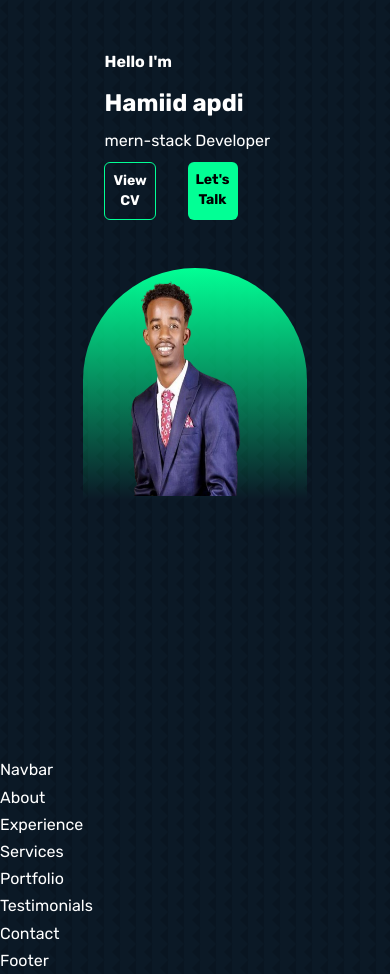
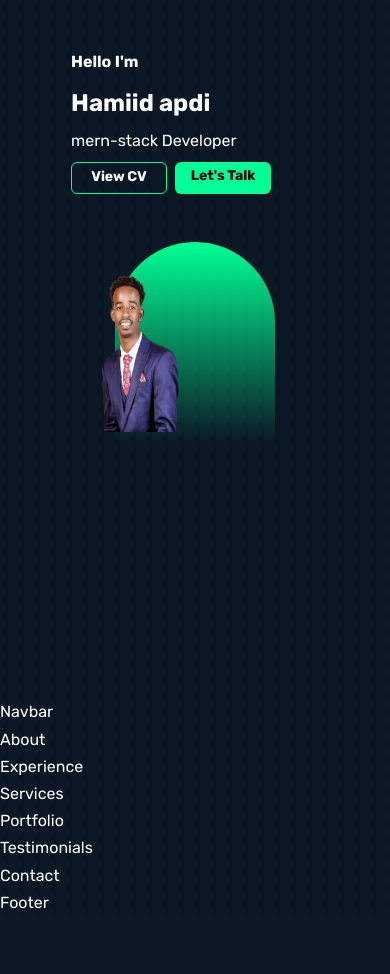
Before and after one commit to haamid10/haamid, a React (Vite) app: page / in a window 390 px wide. Shown: the top 974 px of the page. After the commit the page ends 916 px from the top, so only its background shows below. Built offline with nearby package versions, Linux system fonts and the light colour scheme.

Commit message:
clubs is best place

```diff
--- a/src/Components/headerDive/Header.jsx
+++ b/src/Components/headerDive/Header.jsx
@@ -10,10 +10,10 @@ const Header = () => {
         <h5 className=' font-semibold lg:text-sm mb-3'>Hello I'm</h5>
         <h1 className='font-bold text-2xl lg:text-4xl mb-2'>Hamiid apdi</h1>
         <h5 className='font-light mb-2  '>mern-stack Developer</h5>
-        <div className='mr-12 gap-8  flex'>
-        <a className=' border border-greeen px-2 py-2 rounded-md  hover:bg-greeen text-sm text-center  font-semibold hover:text-black hover:border-none
+        <div className='mr-12 gap-2 lg:gap-8  flex'>
+        <a className=' border w-24 lg:w-fit lg:h-fit h-8 py-1 lg:py-2 border-greeen  lg:px-2 rounded-md  hover:bg-greeen text-sm text-center  font-semibold hover:text-black hover:border-none
         ' href={CV} view>View CV</a>
-        <a className='  bg-greeen p-2 text-center text-black rounded-md   font-semibold hover:text-white hover:bg-transparent hover:border hover:border-greeen text-sm
+        <a className='w-24 lg:w-fit lg:h-fit h-8 py-1 lg:py-2  bg-greeen p-2 text-center text-black rounded-md   font-semibold hover:text-white hover:bg-transparent hover:border hover:border-greeen text-sm
         ' href='' view>Let's Talk</a>
       </div>
       </div>
--- a/src/index.css
+++ b/src/index.css
@@ -49,8 +49,8 @@ body{
 @media screen and (max-width: 475px) {
   .me{
     background:linear-gradient( #02FF95,transparent) ;
-   width: 14rem;
-   height: 14.5rem;
+   width: 10rem;
+   height: 12.5rem;
    margin-right: 6rem;
    /* margin: 2rem 2rem 0 0rem; */
     position: relative;
@@ -64,7 +64,7 @@ body{
     position: absolute;
     top:16rem;
     left: 2rem;
-    width: 17rem;
-    height:15rem;
+    width: 12rem;
+    height:11rem;
   }
 }
```
